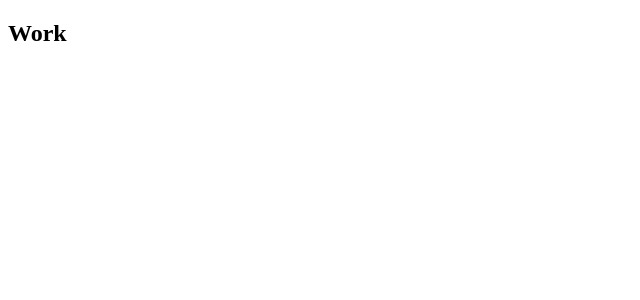
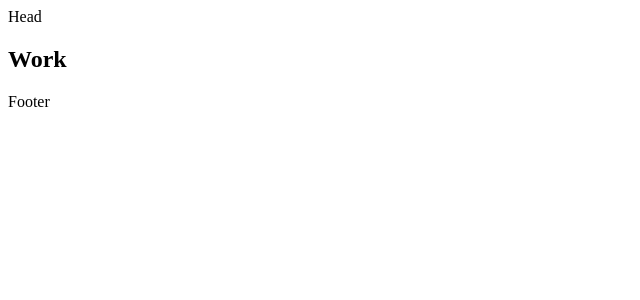
Before and after one commit to saving718/firelinks, a Next.js app in the folder frontend/: page / in a window 1280 px wide. Shown: the top 300 px of the page, without its empty margins (0-640 px from the left). Built offline with nearby package versions, Linux system fonts and the light colour scheme.

Commit message:
Create layout

```diff
--- a/frontend/package.json
+++ b/frontend/package.json
@@ -48,7 +48,7 @@
     "@types/node": "latest",
     "@types/react": "latest",
     "@types/react-dom": "latest",
-    "@typescript-eslint/eslint-plugin": "^6.9.1",
+    "@typescript-eslint/eslint-plugin": "^6.11.0",
     "eslint": "^8.51.0",
     "eslint-config-next": "latest",
     "eslint-config-prettier": "^9.0.0",
--- /dev/null
+++ b/frontend/src/pages/_app.tsx
@@ -0,0 +1,19 @@
+import React from 'react';
+import type { NextPage } from 'next';
+import type { AppProps } from 'next/app';
+import Layout from '../widgets/layout';
+
+export type NextPageWithLayout<P = {}, IP = P> = NextPage<P, IP> & {
+  getLayout?: (page: React.ReactElement) => React.ReactNode;
+};
+
+type AppPropsWithLayout = AppProps & {
+  Component: NextPageWithLayout;
+};
+
+const MyApp = ({ Component, pageProps }: AppPropsWithLayout) => {
+  const getLayout = Component.getLayout || ((page: React.ReactNode) => page);
+
+  return <Layout>{getLayout(<Component {...pageProps} />)}</Layout>;
+};
+export default MyApp;
--- a/frontend/src/pages/index.tsx
+++ b/frontend/src/pages/index.tsx
@@ -1,3 +1,5 @@
+import React from 'react';
+
 const MainPage = () => {
   return <h2>Work</h2>;
 };
--- /dev/null
+++ b/frontend/src/widgets/layout/index.tsx
@@ -0,0 +1,17 @@
+import React from 'react';
+
+type LayoutType = {
+  children: React.ReactNode;
+};
+
+const Layout = ({ children }: LayoutType) => {
+  return (
+    <>
+      <div>Head</div>
+      <div>{children}</div>
+      <div>Footer</div>
+    </>
+  );
+};
+
+export default Layout;
```
Also changed, not shown: frontend/.eslintrc.json, 2 other files (tests, documents, lock files or other folders).
